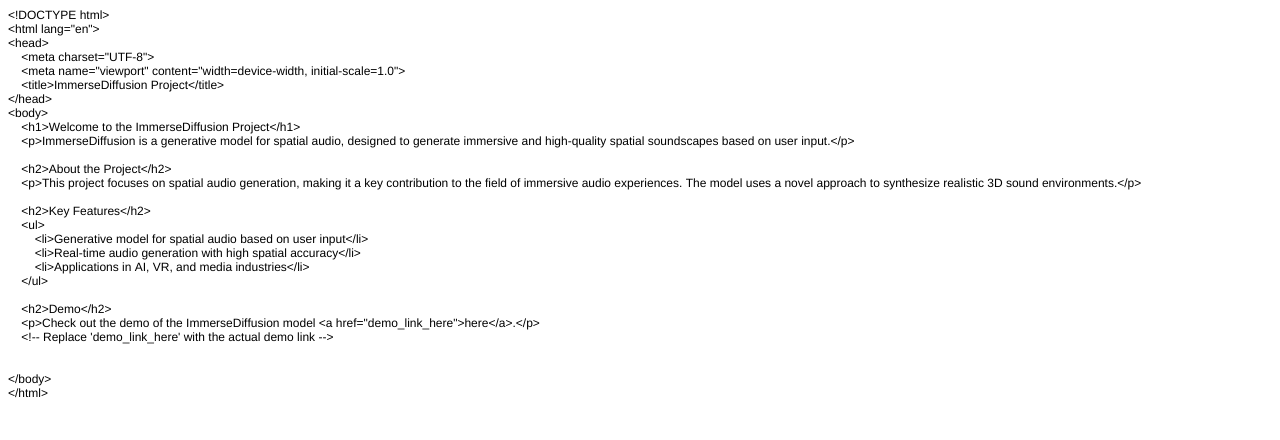
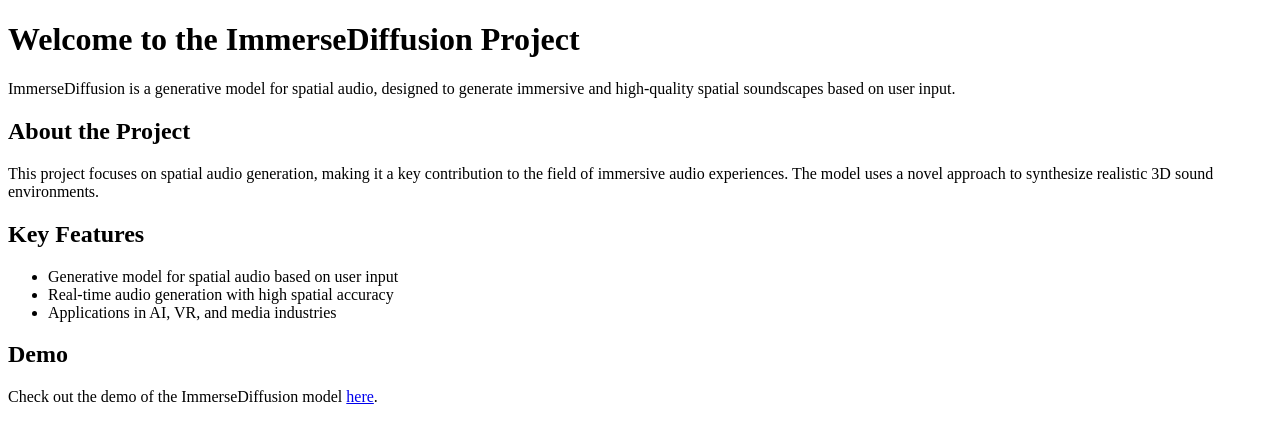
Before and after one commit to mjhydri/ImmerseDiffusion, a plain HTML site: page docs/index.html in a window 1280 px wide. Drawn offline with Linux system fonts and the light colour scheme.

Commit message:
fixed format

```diff
--- a/docs/index.html
+++ b/docs/index.html
@@ -1,45 +1,28 @@
-<!DOCTYPE html PUBLIC "-//W3C//DTD HTML 4.01//EN" "http://www.w3.org/TR/html4/strict.dtd">
-<html>
+<!DOCTYPE html>
+<html lang="en">
 <head>
-  <meta http-equiv="Content-Type" content="text/html; charset=utf-8">
-  <meta http-equiv="Content-Style-Type" content="text/css">
-  <title></title>
-  <meta name="Generator" content="Cocoa HTML Writer">
-  <meta name="CocoaVersion" content="2487.6">
-  <style type="text/css">
-    p.p1 {margin: 0.0px 0.0px 0.0px 0.0px; font: 12.0px Helvetica; -webkit-text-stroke: #000000}
-    p.p2 {margin: 0.0px 0.0px 0.0px 0.0px; font: 12.0px Helvetica; -webkit-text-stroke: #000000; min-height: 14.0px}
-    span.s1 {font-kerning: none}
-  </style>
+    <meta charset="UTF-8">
+    <meta name="viewport" content="width=device-width, initial-scale=1.0">
+    <title>ImmerseDiffusion Project</title>
 </head>
 <body>
-<p class="p1"><span class="s1">&lt;!DOCTYPE html&gt;</span></p>
-<p class="p1"><span class="s1">&lt;html lang="en"&gt;</span></p>
-<p class="p1"><span class="s1">&lt;head&gt;</span></p>
-<p class="p1"><span class="s1"><span class="Apple-converted-space">    </span>&lt;meta charset="UTF-8"&gt;</span></p>
-<p class="p1"><span class="s1"><span class="Apple-converted-space">    </span>&lt;meta name="viewport" content="width=device-width, initial-scale=1.0"&gt;</span></p>
-<p class="p1"><span class="s1"><span class="Apple-converted-space">    </span>&lt;title&gt;ImmerseDiffusion Project&lt;/title&gt;</span></p>
-<p class="p1"><span class="s1">&lt;/head&gt;</span></p>
-<p class="p1"><span class="s1">&lt;body&gt;</span></p>
-<p class="p1"><span class="s1"><span class="Apple-converted-space">    </span>&lt;h1&gt;Welcome to the ImmerseDiffusion Project&lt;/h1&gt;</span></p>
-<p class="p1"><span class="s1"><span class="Apple-converted-space">    </span>&lt;p&gt;ImmerseDiffusion is a generative model for spatial audio, designed to generate immersive and high-quality spatial soundscapes based on user input.&lt;/p&gt;</span></p>
-<p class="p2"><span class="s1"></span><br></p>
-<p class="p1"><span class="s1"><span class="Apple-converted-space">    </span>&lt;h2&gt;About the Project&lt;/h2&gt;</span></p>
-<p class="p1"><span class="s1"><span class="Apple-converted-space">    </span>&lt;p&gt;This project focuses on spatial audio generation, making it a key contribution to the field of immersive audio experiences. The model uses a novel approach to synthesize realistic 3D sound environments.&lt;/p&gt;</span></p>
-<p class="p2"><span class="s1"></span><br></p>
-<p class="p1"><span class="s1"><span class="Apple-converted-space">    </span>&lt;h2&gt;Key Features&lt;/h2&gt;</span></p>
-<p class="p1"><span class="s1"><span class="Apple-converted-space">    </span>&lt;ul&gt;</span></p>
-<p class="p1"><span class="s1"><span class="Apple-converted-space">        </span>&lt;li&gt;Generative model for spatial audio based on user input&lt;/li&gt;</span></p>
-<p class="p1"><span class="s1"><span class="Apple-converted-space">        </span>&lt;li&gt;Real-time audio generation with high spatial accuracy&lt;/li&gt;</span></p>
-<p class="p1"><span class="s1"><span class="Apple-converted-space">        </span>&lt;li&gt;Applications in AI, VR, and media industries&lt;/li&gt;</span></p>
-<p class="p1"><span class="s1"><span class="Apple-converted-space">    </span>&lt;/ul&gt;</span></p>
-<p class="p2"><span class="s1"></span><br></p>
-<p class="p1"><span class="s1"><span class="Apple-converted-space">    </span>&lt;h2&gt;Demo&lt;/h2&gt;</span></p>
-<p class="p1"><span class="s1"><span class="Apple-converted-space">    </span>&lt;p&gt;Check out the demo of the ImmerseDiffusion model &lt;a href="demo_link_here"&gt;here&lt;/a&gt;.&lt;/p&gt;</span></p>
-<p class="p1"><span class="s1"><span class="Apple-converted-space">    </span>&lt;!-- Replace 'demo_link_here' with the actual demo link --&gt;</span></p>
-<p class="p2"><span class="s1"></span><br></p>
-<p class="p2"><span class="s1"></span><br></p>
-<p class="p1"><span class="s1">&lt;/body&gt;</span></p>
-<p class="p1"><span class="s1">&lt;/html&gt;</span></p>
+    <h1>Welcome to the ImmerseDiffusion Project</h1>
+    <p>ImmerseDiffusion is a generative model for spatial audio, designed to generate immersive and high-quality spatial soundscapes based on user input.</p>
+
+    <h2>About the Project</h2>
+    <p>This project focuses on spatial audio generation, making it a key contribution to the field of immersive audio experiences. The model uses a novel approach to synthesize realistic 3D sound environments.</p>
+
+    <h2>Key Features</h2>
+    <ul>
+        <li>Generative model for spatial audio based on user input</li>
+        <li>Real-time audio generation with high spatial accuracy</li>
+        <li>Applications in AI, VR, and media industries</li>
+    </ul>
+
+    <h2>Demo</h2>
+    <p>Check out the demo of the ImmerseDiffusion model <a href="demo_link_here">here</a>.</p>
+    <!-- Replace 'demo_link_here' with the actual demo link -->
+
+
 </body>
 </html>
```
